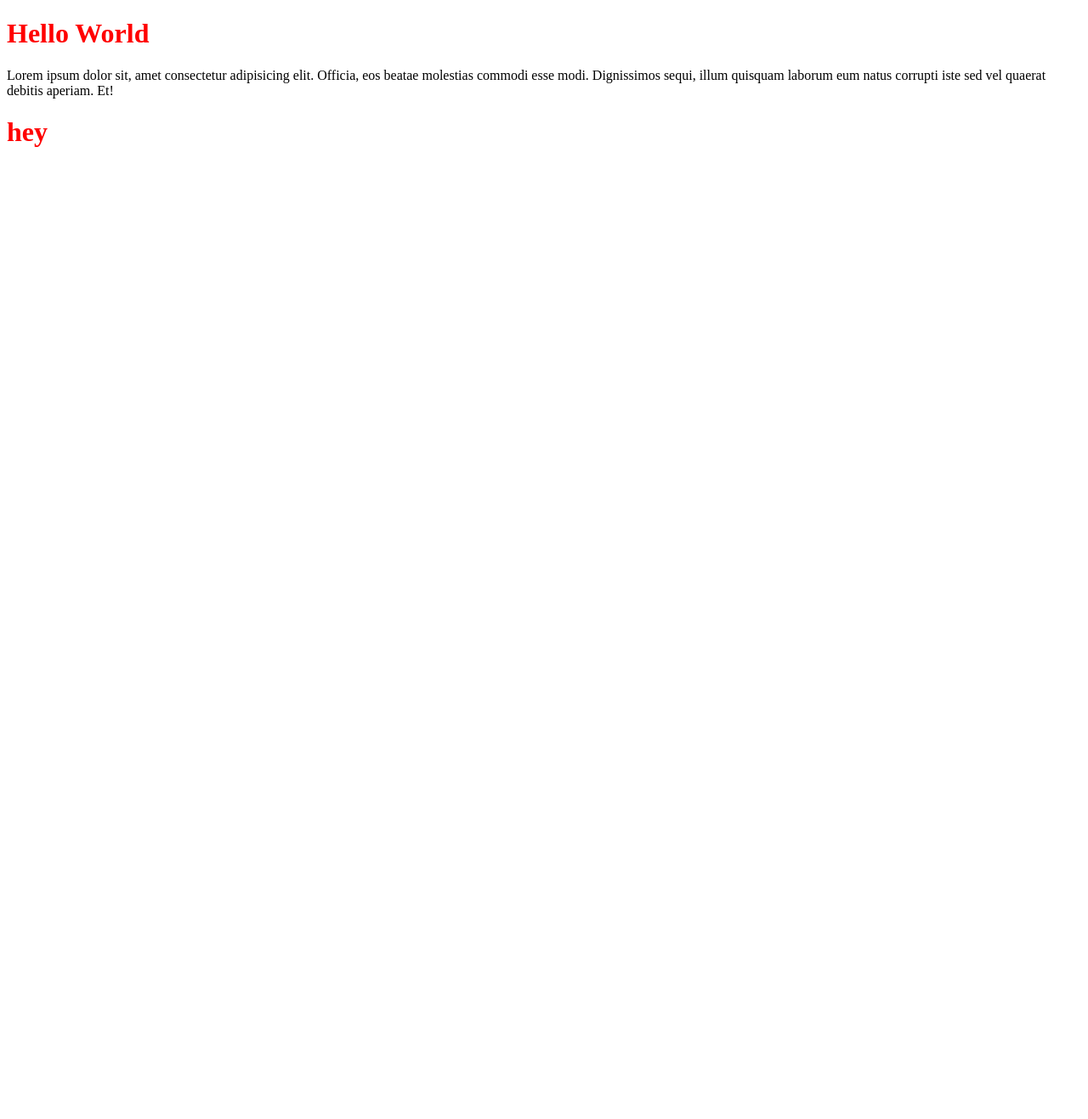
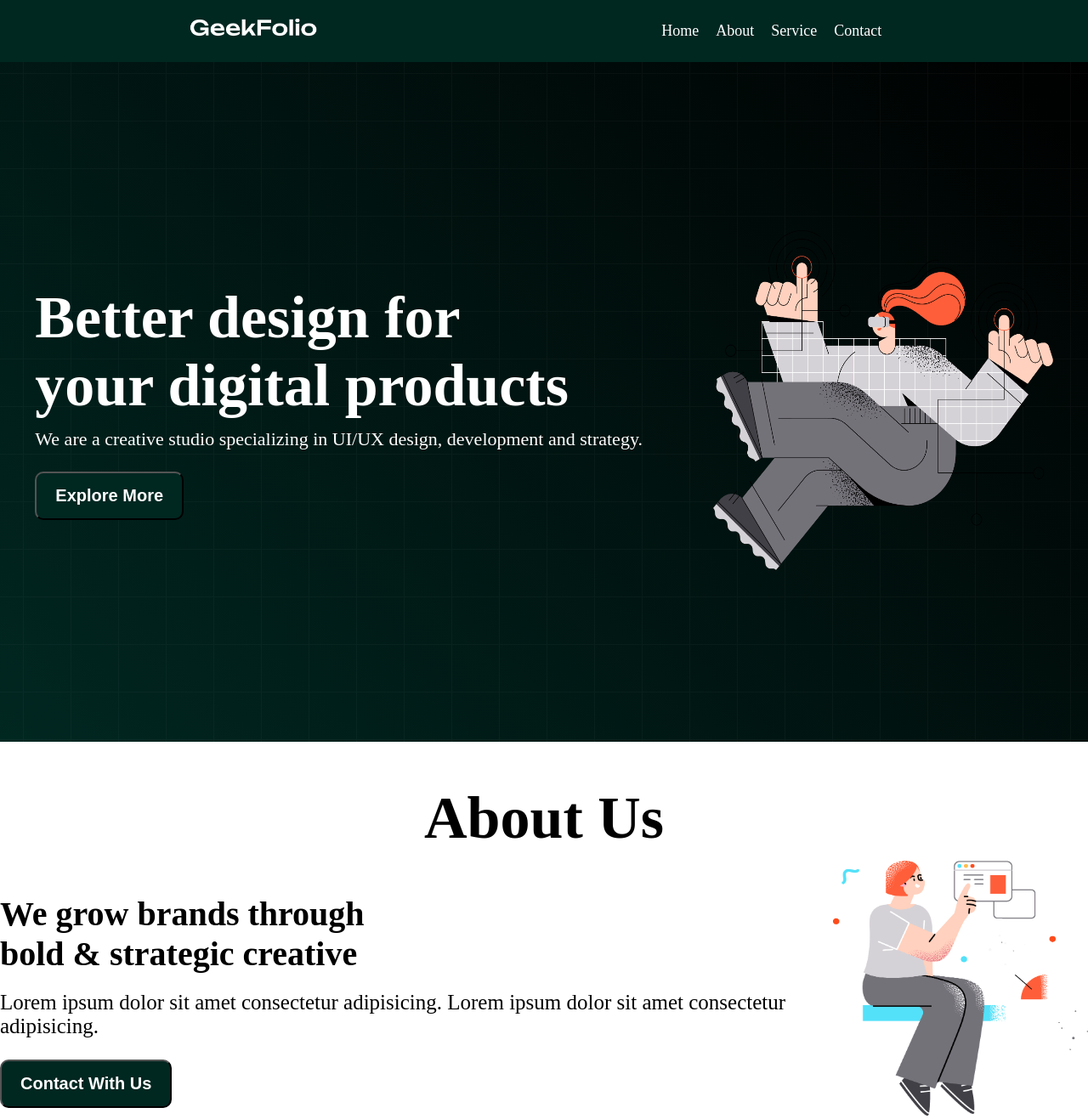
Before and after one commit to Ifteharr001/digital-products-c1, a plain HTML site: page index.html in a window 1280 px wide. Shown: the whole page at 85% size. Before the commit the page ends 800 px from the top, so only its background shows below. Drawn offline with Linux system fonts and the light colour scheme.

Commit message:
added more product

```diff
--- a/index.html
+++ b/index.html
@@ -3,12 +3,67 @@
 <head>
     <meta charset="UTF-8">
     <meta name="viewport" content="width=device-width, initial-scale=1.0">
-    <title>digital products c1</title>
+    <title>digital products C1</title>
     <link rel="stylesheet" href="style.css">
 </head>
 <body>
-    <h1>Hello World</h1>
-    <p>Lorem ipsum dolor sit, amet consectetur adipisicing elit. Officia, eos beatae molestias commodi esse modi. Dignissimos sequi, illum quisquam laborum eum natus corrupti iste sed vel quaerat debitis aperiam. Et!</p>
-    <h1>hey</h1>
+    <!-- this is header section -->
+    <header>
+        <nav>
+            <div class="main-container">
+                <div class="logo">
+                    <img class="logo-image" src="./logo/logo-light.png" alt="">
+                </div>
+                <div class="manu">
+                    <li class="list-item">Home</li>
+                    <li class="list-item">About</li>
+                    <li class="list-item">Service</li>
+                    <li class="list-item">Contact</li>
+                </div>
+            </div>
+        </nav>
+
+        <!-- this is banner section -->
+        <section>
+            <div class="banner-container">
+                <div class="banner-text">
+                    <h1>Better design for <br>
+                        your digital products</h1>
+                        <p>We are a creative studio specializing in UI/UX design, development and strategy.</p>
+                        <button class="btn-text btn btn-x">
+                           <b>Explore More </b>
+                        </button>
+                </div>
+                <div class="banner-img">
+                    <img class="banner-photo" src="./images/banner.png" alt="">
+                </div>
+            </div>
+        </section>
+    </header>
+
+    <main>
+        <section>
+            <div class="about-title">
+                <h1>About Us</h1>
+            </div>
+            <div class="about-container">
+                <div class="about-sub-title">
+                    <h2>We grow brands through <br>
+                        bold & strategic creative</h2>
+                        <p>Lorem ipsum dolor sit amet consectetur adipisicing.
+                            Lorem ipsum dolor sit amet consectetur adipisicing.</p>
+                        <button class="btn-text btn btn-x">
+                            <b>Contact With Us </b>
+                        </button>
+                </div>
+                <div class="about-image">
+                    <img class="about-photo" src="./images/section.png" alt="">
+                </div>
+            </div>
+        </section>
+    </main>
+    <footer>
+
+    </footer>
 </body>
 </html>
--- a/style.css
+++ b/style.css
@@ -1,3 +1,90 @@
+*{
+    margin: 0px;
+    padding: 0px;
+}
+.main-container{
+    background-color: #012721;
+    padding: 20px;
+    list-style: none;
+    display: flex;
+    align-items: center;
+    justify-content: space-around;
+}
+.logo-image{
+    width: 150px;
+}
+.list-item{
+    font-size: 18px;
+    margin-right: 20px;
+}
+.list-item:hover{
+    color: rgb(128, 228, 128);
+    font-size: 20px;
+}
+.manu{
+    color: #fff;
+    display: flex;
+    cursor: pointer;
+}
+
+/* this is banner css */
+
+.banner-container{
+    display: flex;
+    height: 100vh;
+    align-items: center;
+    background-image: url("./images/background.png"), linear-gradient(45deg,#012721,#000);
+    justify-content: space-around;
+}
+.banner-photo{
+    width: 400px;
+    height: 400px;
+}
+.banner-text{
+    color: #fff;
+}
 h1{
-    color: red;
+    font-size: 70px;
+    margin-bottom: 10px;
 }
+p{
+    font-size: 22px;
+    margin: 10px 0 25px 0;
+}
+.btn{
+    padding: 15px 22px 15px 22px;
+    border-radius: 10px;
+    background-color: #012721;
+}
+.btn-x:hover{
+    background-color: #000;
+    cursor: pointer;
+}
+.btn-text{
+    color: #fff;
+    font-size: 20px;
+}
+
+/* this is about section CSS */
+
+.about-container{
+    display: flex;
+    align-items: center;
+    justify-content: space-around;
+}
+.about-title h1{
+    margin-top: 50px;
+    text-align: center;
+}
+.about-sub-title h2{
+    margin-top: 25px;
+    font-size: 40px;
+}
+.about-sub-title p{
+    margin-top: 20px;
+    font-size: 25px;
+}
+.about-photo{
+    height: 300px;
+    width: 300px;
+}
```
Also changed, not shown: icon/0.png (added), icon/1.png (added), icon/2.png (added), images/background.png (added), images/banner.png (added), images/product-1.jpg (added), images/product-2.jpg (added), images/product-3.jpg (added), images/section.png (added), logo/logo-dark.png (added), logo/logo-light.png (added).
